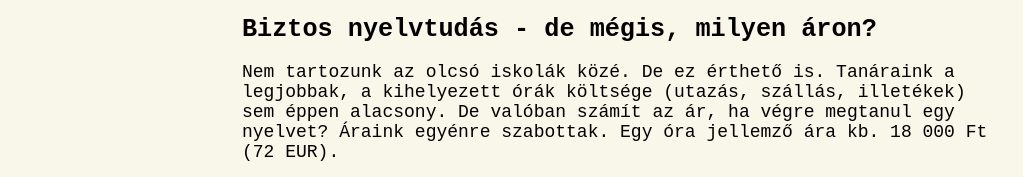
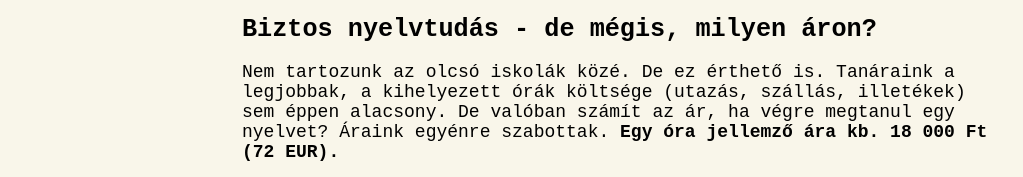
Before and after one commit to paaldorina/munkaf-jlok-9, a plain HTML site: page index.html in a window 1280 px wide. Shown: the part 646-823 px from the top of the page, without its empty margins (128-1151 px from the left). Drawn offline with Linux system fonts and the light colour scheme.

Commit message:
feladat 2

```diff
--- a/index.html
+++ b/index.html
@@ -32,7 +32,7 @@
 
             <h2>Biztos nyelvtudás - de mégis, milyen áron?</h2>
             <p>Nem tartozunk az olcsó iskolák közé. De ez érthető is. Tanáraink a legjobbak, a kihelyezett órák költsége (utazás, szállás, illetékek) sem éppen alacsony. De valóban számít az ár, ha végre megtanul egy nyelvet?
-Áraink egyénre szabottak. Egy óra jellemző ára kb. 18 000 Ft (72 EUR).</p>
+Áraink egyénre szabottak. <b>Egy óra jellemző ára kb. 18&nbsp;000&nbsp;Ft (72 EUR).</b></p>
         </div>
     </div>
     <div id="alja">
```
